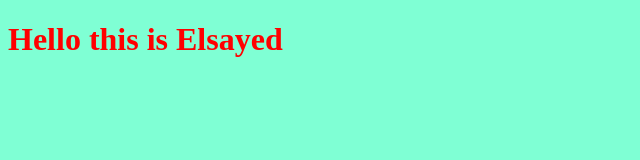
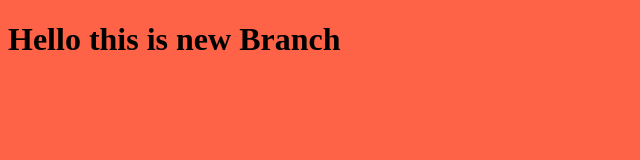
Before and after one commit to elsayedredax/myproject, a plain HTML site: page index.html in a window 1280 px wide. Shown: the whole page, without its empty margins (0-640 px from the left). Drawn offline with Linux system fonts and the light colour scheme.

Commit message:
changing style for the title

```diff
--- a/index.html
+++ b/index.html
@@ -7,7 +7,7 @@
     <link rel="stylesheet" href="style.css">
 </head>
 <body>
-    <h1>Hello this is Elsayed</h1>
+    <h1>Hello this is new Branch</h1>
 
     <script src="app.js"></script>
 </body>
--- a/style.css
+++ b/style.css
@@ -1,7 +1,7 @@
 h1{
-    color: red;
+    color: black;
 
 }
 body{
-    background: aquamarine;
+    background: tomato;
 }
```
